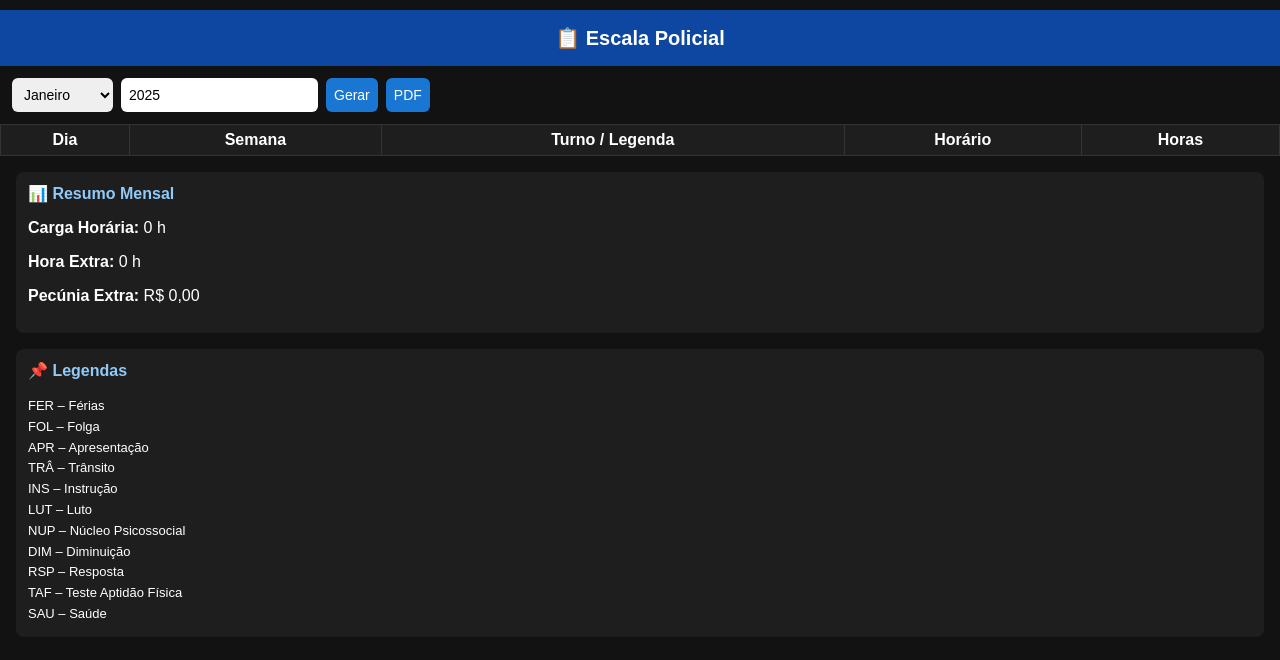
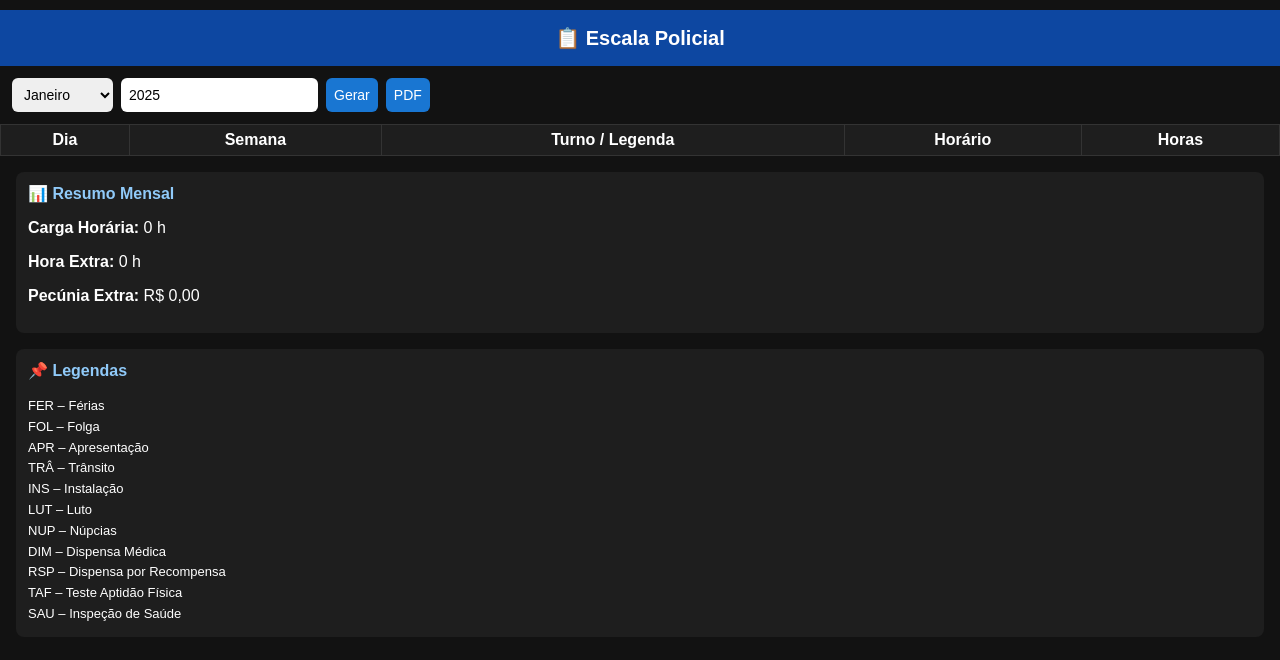
Before and after one commit to rodrigueswcr/Carga-Horaria-BM, a plain HTML site: page index.html in a window 1280 px wide. Drawn offline with nearby package versions, Linux system fonts and the light colour scheme.

Commit message:
Update abbreviations in index.html

```diff
--- a/index.html
+++ b/index.html
@@ -128,13 +128,13 @@ input.horario{
   FOL – Folga<br>
   APR – Apresentação<br>
   TRÂ – Trânsito<br>
-  INS – Instrução<br>
+  INS – Instalação<br>
   LUT – Luto<br>
-  NUP – Núcleo Psicossocial<br>
-  DIM – Diminuição<br>
-  RSP – Resposta<br>
+  NUP – Núpcias<br>
+  DIM – Dispensa Médica<br>
+  RSP – Dispensa por Recompensa<br>
   TAF – Teste Aptidão Física<br>
-  SAU – Saúde
+  SAU – Inspeção de Saúde
  </div>
 </div>
 
```
